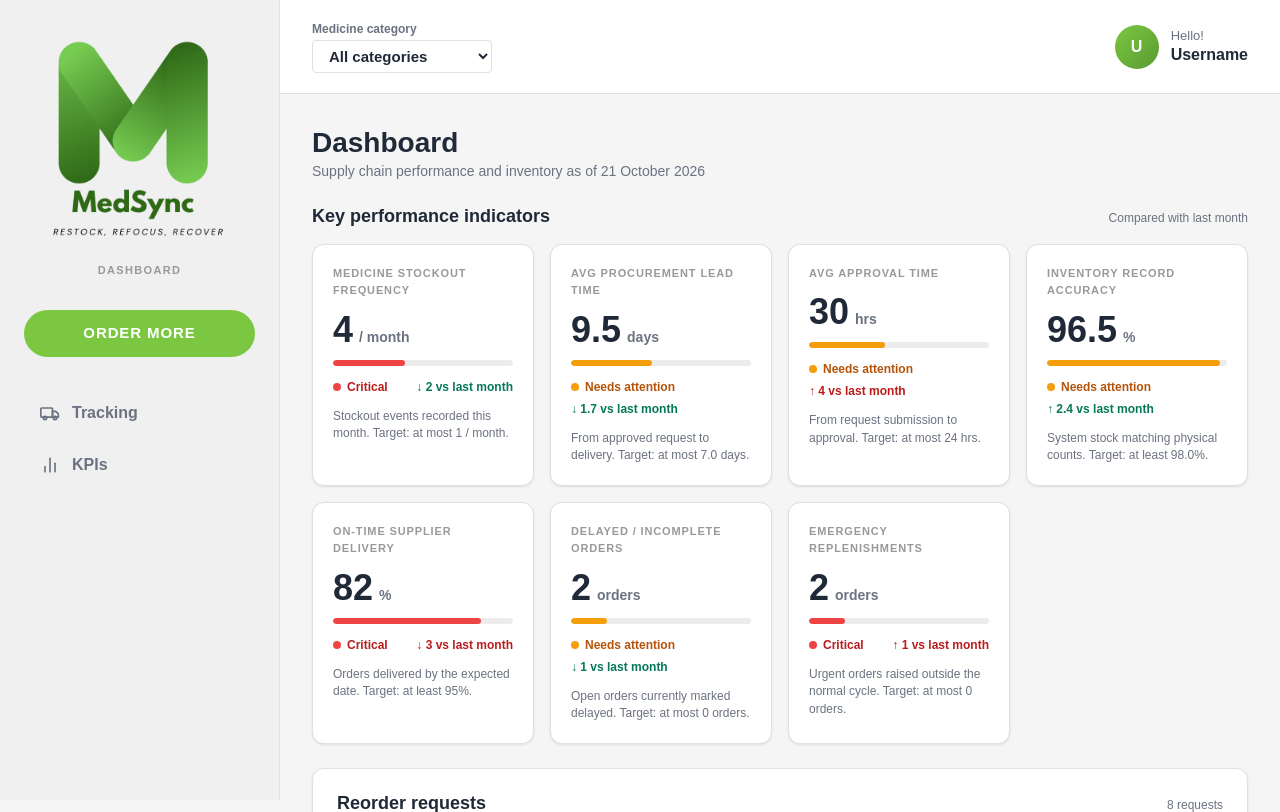
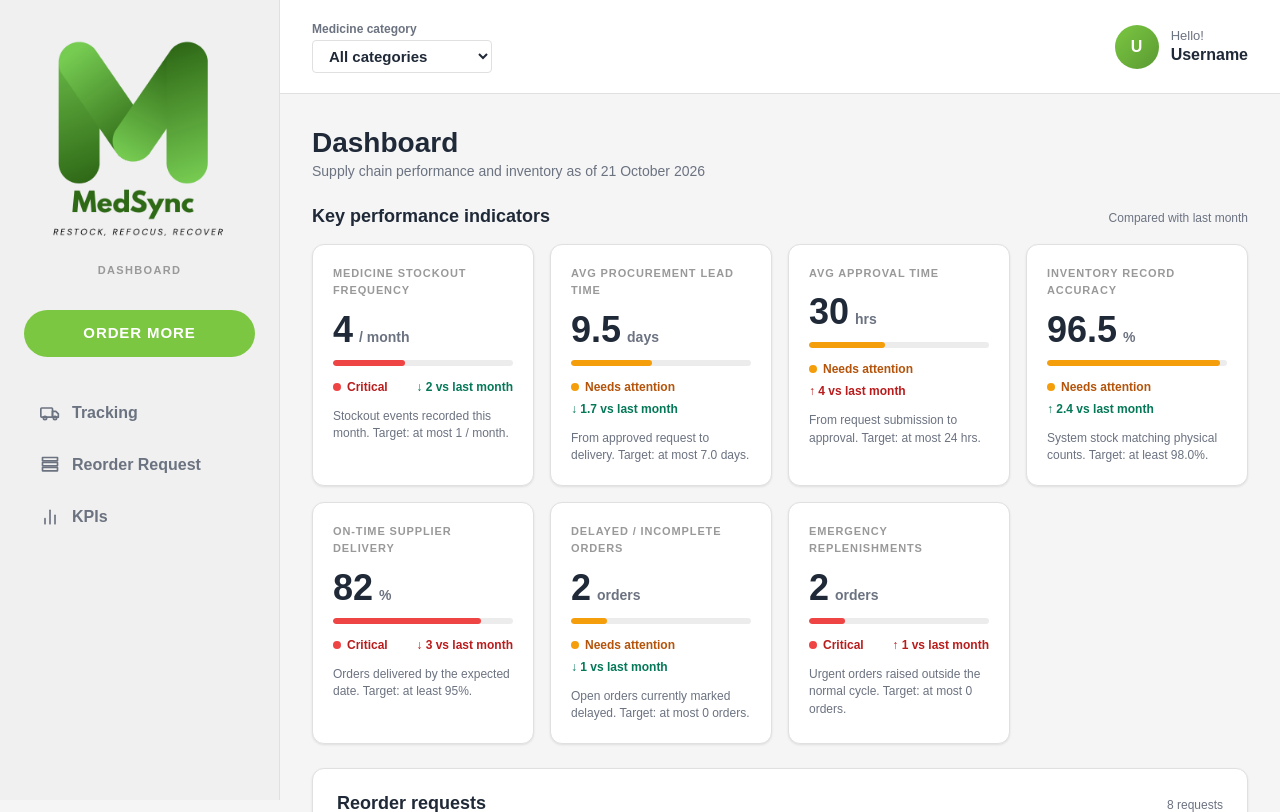
Before and after one commit to u24645177/BFB321_Group4_Project, a Flask app: page / in a window 1280 px wide. Shown: the top 812 px of the page. Run offline with Flask 3, Linux system fonts and the light colour scheme.

Commit message:
Add Dashboard and Reorder Request links to sidebar navigation

```diff
--- a/templates/base.html
+++ b/templates/base.html
@@ -17,7 +17,7 @@
         })();
     </script>
 
-<!-- Bootstrap CSS (still used by page templates such as index.html) -->
+<!-- Bootstrap CSS (still used by all page templates such as index.html, tracking.html, reorder.html) -->
     <link href="https://cdn.jsdelivr.net/npm/bootstrap@5.3.0/dist/css/bootstrap.min.css" rel="stylesheet">
 
 
@@ -54,6 +54,7 @@
        <nav class="sidebar-nav" aria-label="Main navigation">
     <ul>
         {% block sidebar_nav %}
+
         <li>
             <a class="nav-item-link" href="{{ url_for('tracking') }}"
                {% if request.endpoint == 'tracking' %}aria-current="page"{% endif %}>
@@ -63,7 +64,15 @@
                 <span>Tracking</span>
             </a>
         </li>
-
+        <li>
+            <a class="nav-item-link" href="{{ url_for('reorder') }}"
+               {% if request.endpoint == 'reorder' %}aria-current="page"{% endif %}>
+                <svg class="icon" viewBox="0 0 24 24" aria-hidden="true">
+                    <path d="M3 3h18v4H3z"/><path d="M3 9h18v4H3z"/><path d="M3 15h18v4H3z"/>
+                </svg>
+                <span>Reorder Request</span>
+            </a>
+        </li>
         <li>
             <a class="nav-item-link" href="{{ url_for('kpis') }}"
                {% if request.endpoint == 'kpis' %}aria-current="page"{% endif %}>
```
